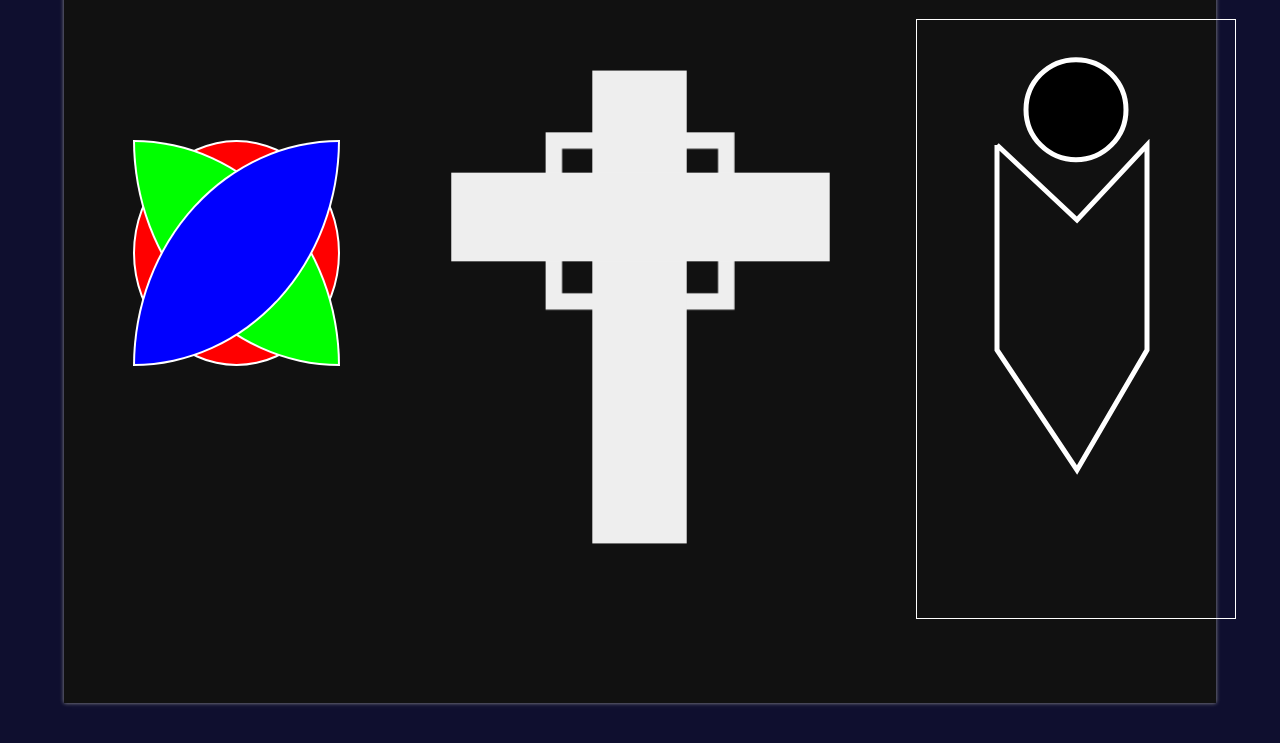
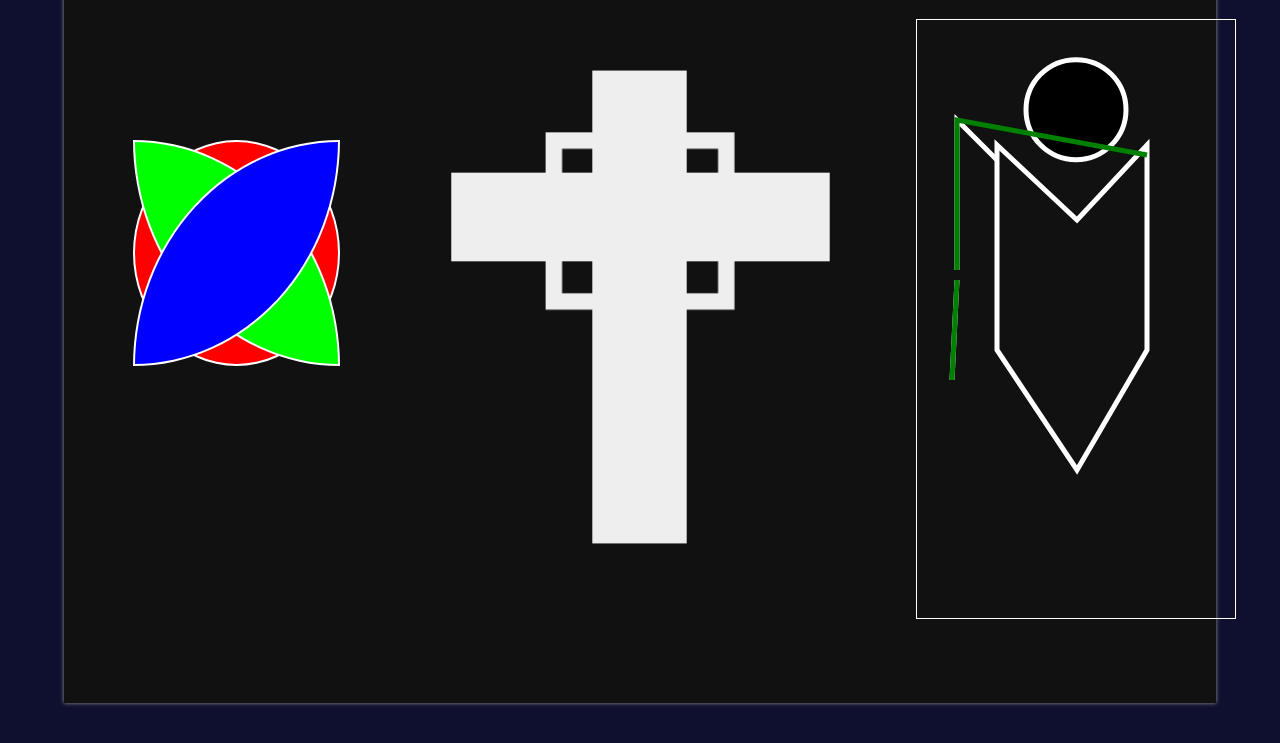
Before and after one commit to Sironi-00/Elements-stacks, a plain HTML site: page index.html in a window 1280 px wide. Shown: the part 57-800 px from the top of the page. Drawn offline with Linux system fonts and the light colour scheme.

Commit message:
added arms

```diff
--- a/index.html
+++ b/index.html
@@ -12,6 +12,7 @@
 </head>
 <body>
     <h1>Elements Stacking</h1>
+    <a href="./IMG_20220306_181306.jpg">INSP</a>
     <div id="root">
         <div class="el block a"></div>
         <div class="el block b"></div>
@@ -25,8 +26,10 @@
         <div id="myro">
             <svg width="100%" height="100%">
                 <circle cx="50%" cy="15%" r="50" stroke="White" stroke-width="5" />
-                <polyline points="80,125 160,200 230,125 230,330 160,450 80,330 80,125" style="stroke:White;fill:none" stroke-width="5"/>
+                <polyline points="80,125 160,200 230,125 230,330 160,450 80,330 80,125 160,200" style="stroke:White;fill:none" stroke-width="5"/>
                 <!-- <path d="M 0 0 L20 200 L0 200 L0 400 L20 400 L20 200 L200 200 L200 400 L180 400 L180 200 L200 0 Z" style="stroke:#FFF; fill:none;" /> -->
+                <path d="M 80 140 L40 100 L40 250 M 40 260 L35 360" style="stroke: White;fill:none;" stroke-width="5" />
+                <path d="M 230 135 L40 100 L40 250 M 40 260 L35 360" style="stroke: green;fill:none;" stroke-width="5" />
             </svg>
 
             <div id="prayer" style="display: none;">
```
Also changed, not shown: 1 other file.
